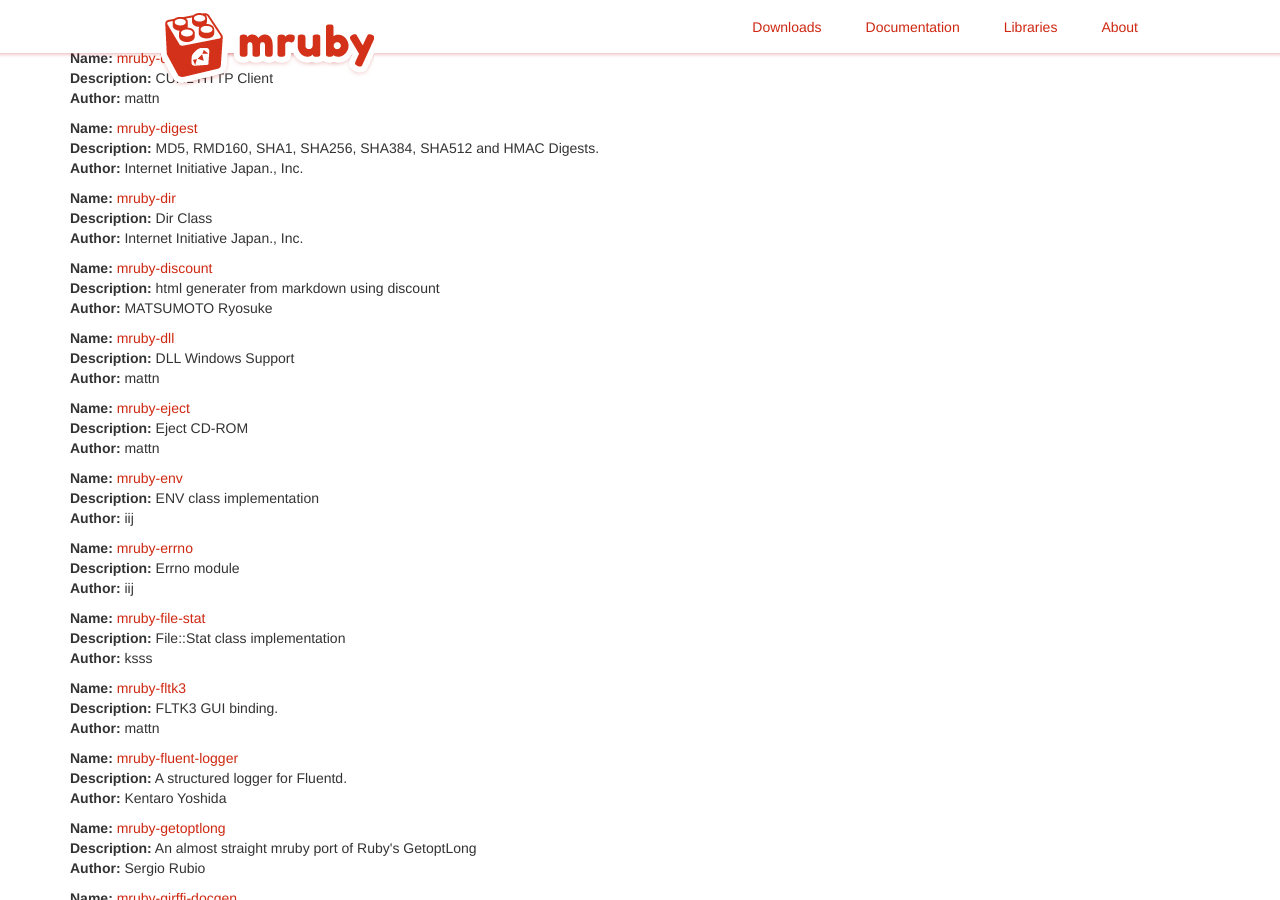
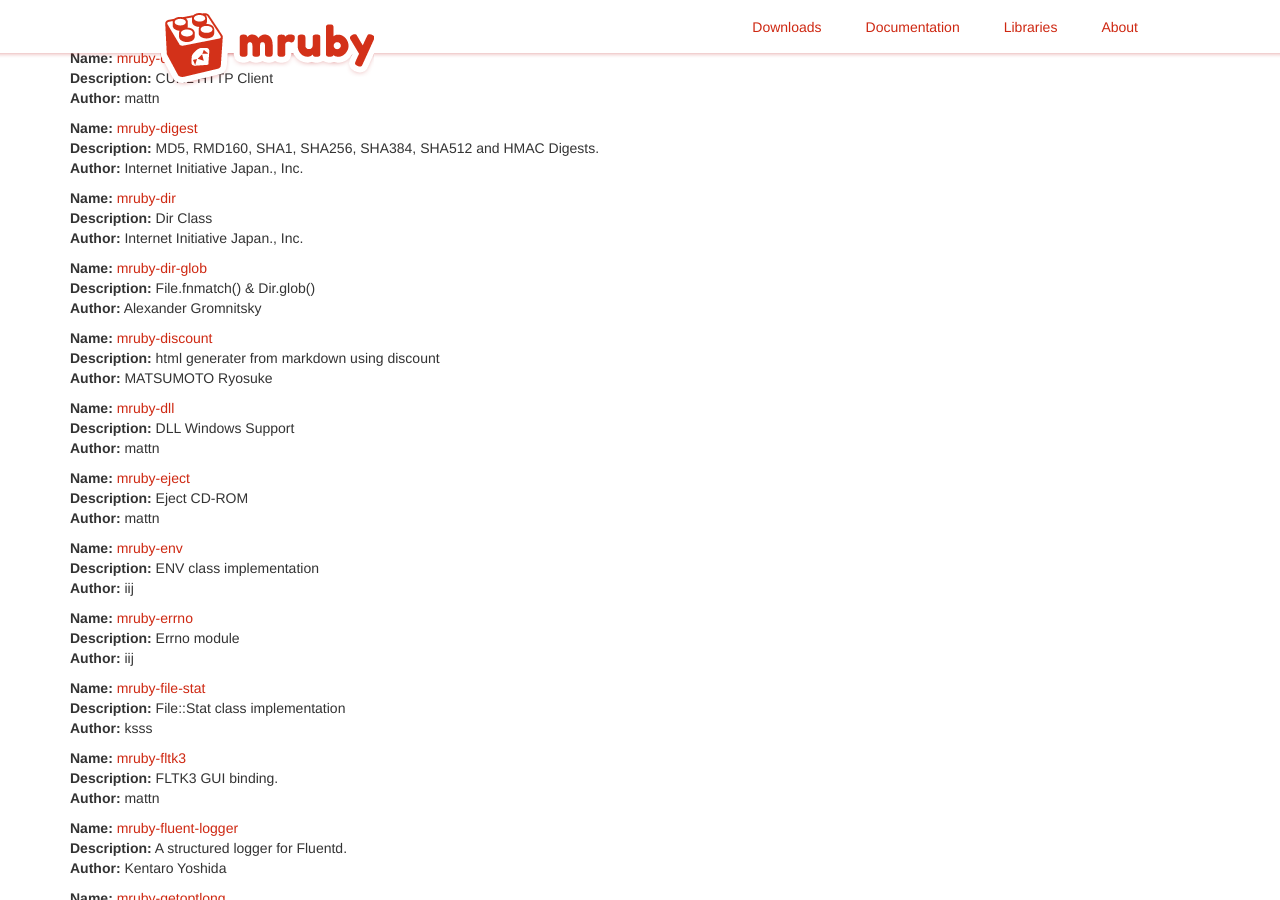
Before and after one commit to mruby/mruby.github.io, a Jekyll site: the page built from libraries/index.html, in a window 1280 px wide and 900 px high, scrolled down 1485 px. Built offline with Jekyll 4.4.1, drawn with Linux system fonts in a browser that asks for light colours; nearby versions of some CDN libraries.

Commit message:
add mruby-dir-glob to the list of libraries

```diff
--- a/_data/mgems.yml
+++ b/_data/mgems.yml
@@ -153,6 +153,13 @@
   website: https://github.com/iij/mruby-dir
   protocol: git
   repository: https://github.com/iij/mruby-dir.git
+  repooptions:
+- name: mruby-dir-glob
+  description: File.fnmatch() & Dir.glob()
+  author: Alexander Gromnitsky
+  website: https://github.com/gromnitsky/mruby-dir-glob
+  protocol: git
+  repository: https://github.com/gromnitsky/mruby-dir-glob.git
   repooptions:
 - name: mruby-discount
   description: html generater from markdown using discount
```
